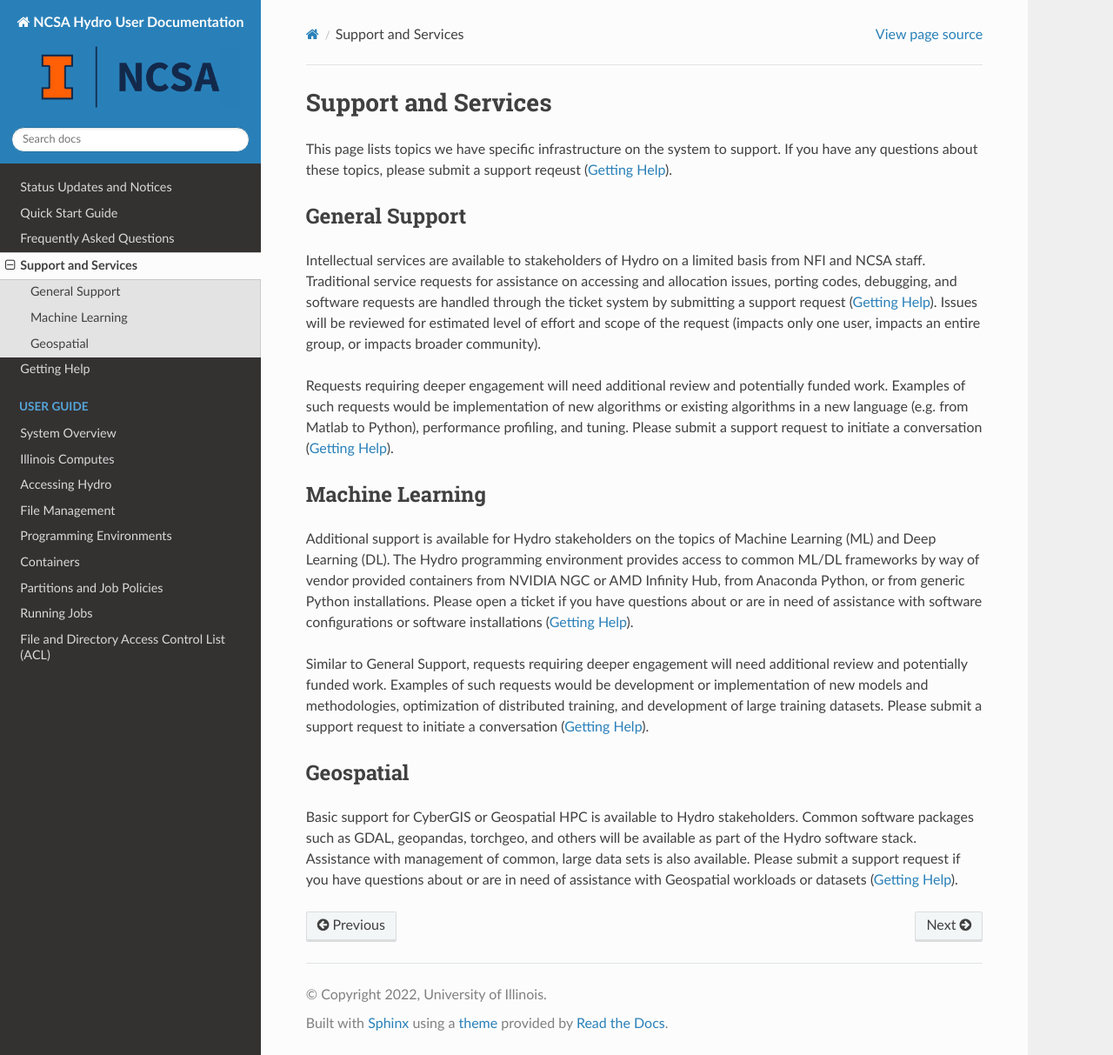
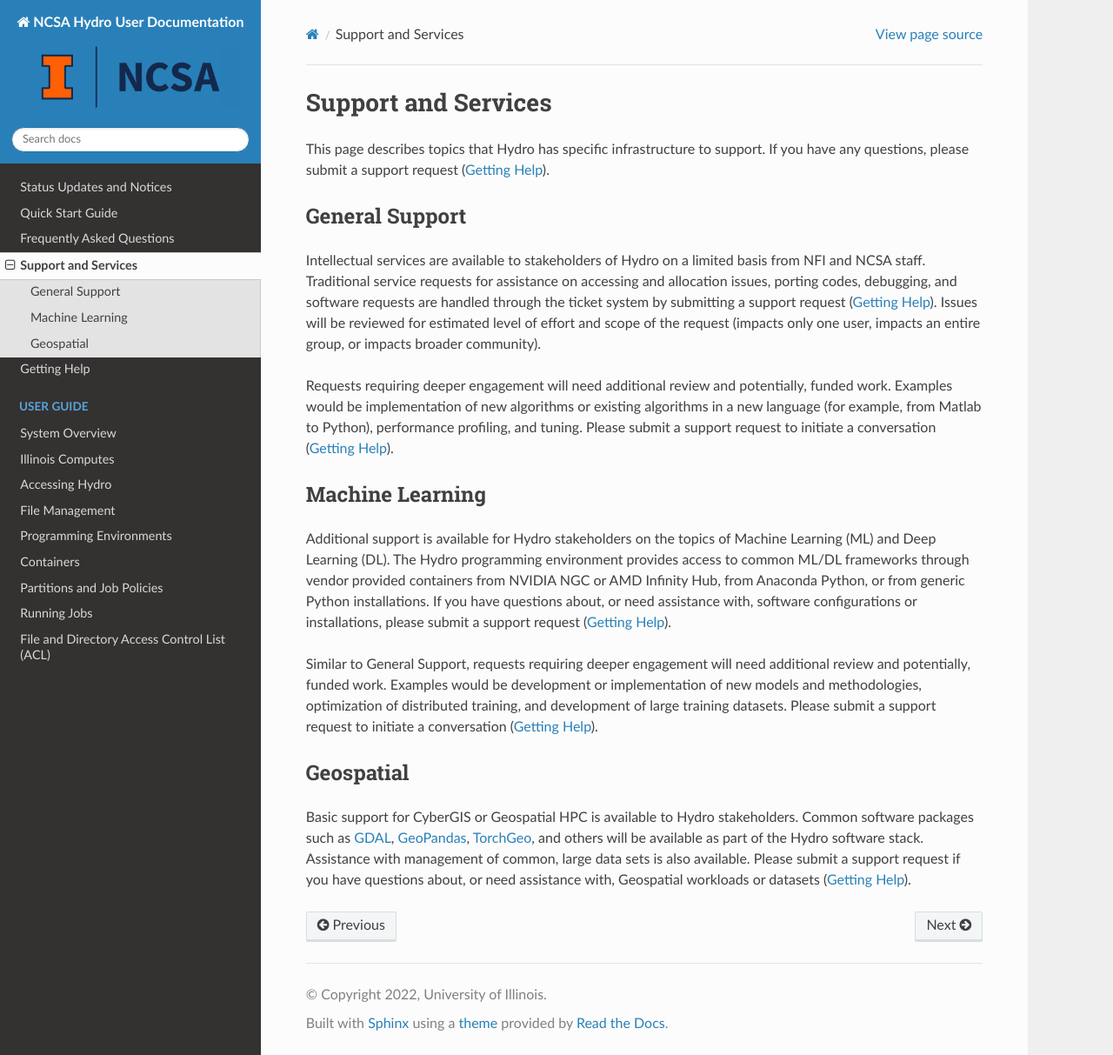
Before and after one commit to ncsa/hydro_documentation, a Sphinx documentation site: the page built from docs/source/support-services.rst, in a window 1280 px wide and 1213 px high. Shown: the whole window at 87% size. Built offline with Sphinx 7.4.7 and the Read the Docs theme 2.0.0, drawn with Linux system fonts in a browser that asks for light colours.

Commit message:
Update support-services.rst editorial changes
minor editorial changes throughout. added external links to software package sites.

```diff
--- a/docs/source/support-services.rst
+++ b/docs/source/support-services.rst
@@ -1,7 +1,7 @@
 Support and Services
 ======================
 
-This page lists topics we have specific infrastructure on the system to support. If you have any questions about these topics, please submit a support reqeust (:ref:`help`).
+This page describes topics that Hydro has specific infrastructure to support. If you have any questions, please submit a support request (:ref:`help`).
 
 General Support
 ------------------
@@ -9,16 +9,16 @@
 Intellectual services are available to stakeholders of Hydro on a limited basis from NFI and NCSA staff. Traditional service requests for assistance on accessing and allocation issues, porting codes, debugging, and software requests are handled through the ticket system by submitting a support request (:ref:`help`).
 Issues will be reviewed for estimated level of effort and scope of the request (impacts only one user, impacts an entire group, or impacts broader community).
 
-Requests requiring deeper engagement will need additional review and potentially funded work. Examples of such requests would be implementation of new algorithms or existing algorithms in a new language (e.g. from Matlab to Python), performance profiling, and tuning. Please submit a support request to initiate a conversation (:ref:`help`).
+Requests requiring deeper engagement will need additional review and potentially, funded work. Examples would be implementation of new algorithms or existing algorithms in a new language (for example, from Matlab to Python), performance profiling, and tuning. Please submit a support request to initiate a conversation (:ref:`help`).
 
 Machine Learning
 --------------------
 
-Additional support is available for Hydro stakeholders on the topics of Machine Learning (ML) and Deep Learning (DL). The Hydro programming environment provides access to common ML/DL frameworks by way of vendor provided containers from NVIDIA NGC or AMD Infinity Hub, from Anaconda Python, or from generic Python installations. Please open a ticket if you have questions about or are in need of assistance with software configurations or software installations (:ref:`help`).
+Additional support is available for Hydro stakeholders on the topics of Machine Learning (ML) and Deep Learning (DL). The Hydro programming environment provides access to common ML/DL frameworks through vendor provided containers from NVIDIA NGC or AMD Infinity Hub, from Anaconda Python, or from generic Python installations. If you have questions about, or need assistance with, software configurations or installations, please submit a support request (:ref:`help`).
 
-Similar to General Support, requests requiring deeper engagement will need additional review and potentially funded work. Examples of such requests would be development or implementation of new models and methodologies, optimization of distributed training, and development of large training datasets. Please submit a support request to initiate a conversation (:ref:`help`).
+Similar to General Support, requests requiring deeper engagement will need additional review and potentially, funded work. Examples would be development or implementation of new models and methodologies, optimization of distributed training, and development of large training datasets. Please submit a support request to initiate a conversation (:ref:`help`).
 
 Geospatial
 ------------
 
-Basic support for CyberGIS or Geospatial HPC is available to Hydro stakeholders. Common software packages such as GDAL, geopandas, torchgeo, and others will be available as part of the Hydro software stack. Assistance with management of common, large data sets is also available. Please submit a support request if you have questions about or are in need of assistance with Geospatial workloads or datasets (:ref:`help`).
+Basic support for CyberGIS or Geospatial HPC is available to Hydro stakeholders. Common software packages such as `GDAL <https://gdal.org/index.html>`_, `GeoPandas <https://geopandas.org/en/stable/>`_, `TorchGeo <https://torchgeo.readthedocs.io/en/stable/>`_, and others will be available as part of the Hydro software stack. Assistance with management of common, large data sets is also available. Please submit a support request if you have questions about, or need assistance with, Geospatial workloads or datasets (:ref:`help`).
```
